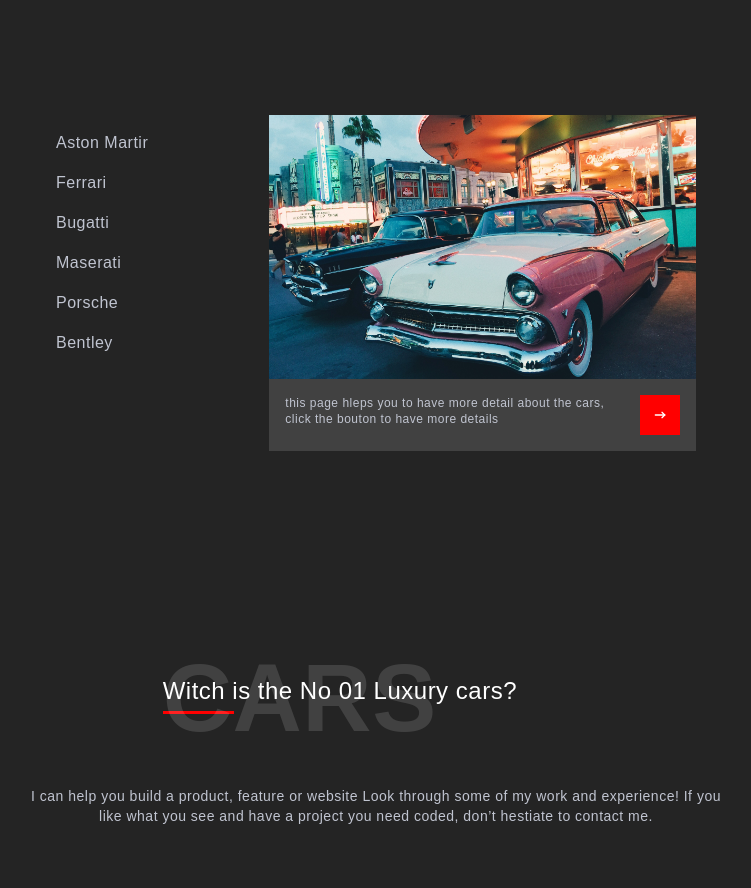
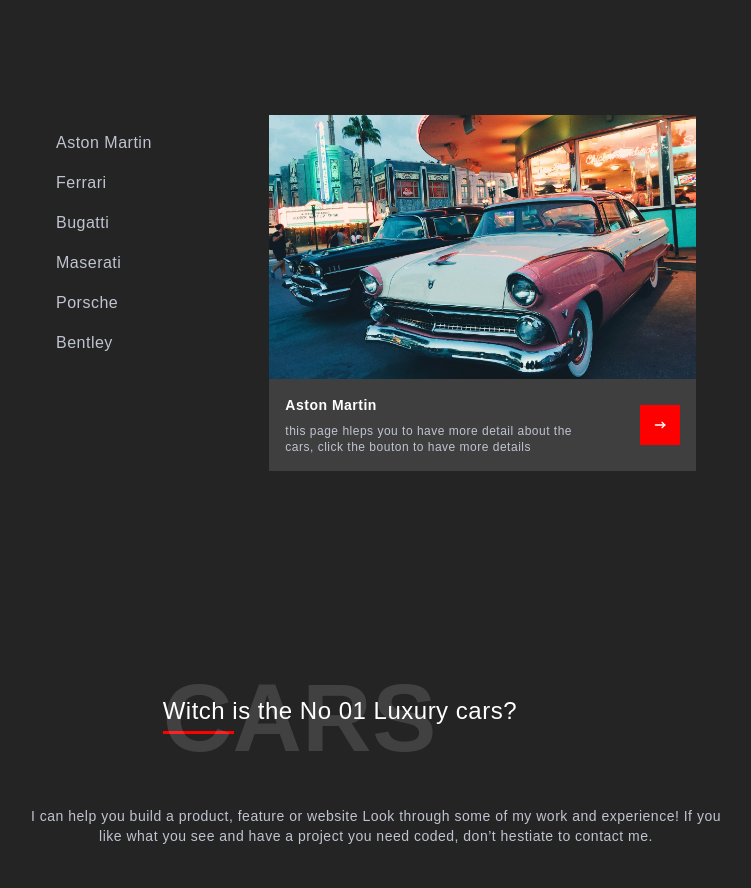
Before and after one commit to joel-kalema/luxury-cars, a Next.js app: page / in a window 1280 px wide. Shown: the part 980-1868 px from the top of the page, without its empty margins (264-1015 px from the left). Built offline with nearby package versions, Linux system fonts and the light colour scheme.

Commit message:
fix paddings

```diff
--- a/components/about.js
+++ b/components/about.js
@@ -10,7 +10,7 @@
             </div>
             <div className="flex w-3/6 mx-auto justify-between">
                 <ul>
-                    <li className="my-4 hover:text-[red]">Aston Martir</li>
+                    <li className="my-4 hover:text-[red]">Aston Martin</li>
                     <li className="my-4 hover:text-[red]">Ferrari</li>
                     <li className="my-4 hover:text-[red]">Bugatti</li>
                     <li className="my-4 hover:text-[red]">Maserati</li>
@@ -19,9 +19,12 @@
                 </ul>
                 <div className="w-4/6">
                     <img src="about.jpg" alt="cars" />
-                    <div className="flex p-4 justify-between bg-[#fff2]">
-                        <p className="text-xs w-5/6">this page hleps you to have more detail about the cars, click the bouton to have more details</p>
-                        <a href="" className="p-3 bg-[red] text-[#fff]"><TbArrowNarrowRight/></a>
+                    <div className="flex p-4 justify-between bg-[#3F3F3F] items-center">
+                        <div>
+                            <h1 className='font-semibold text-sm mb-2'>Aston Martin</h1>
+                            <p className="text-xs w-5/6">this page hleps you to have more detail about the cars, click the bouton to have more details</p>
+                        </div>
+                        <a href="" className="p-3 bg-[red] text-[#fff] w-[3rem] h-[2.5rem]"><TbArrowNarrowRight/></a>
                     </div>
                 </div>
             </div>
```
